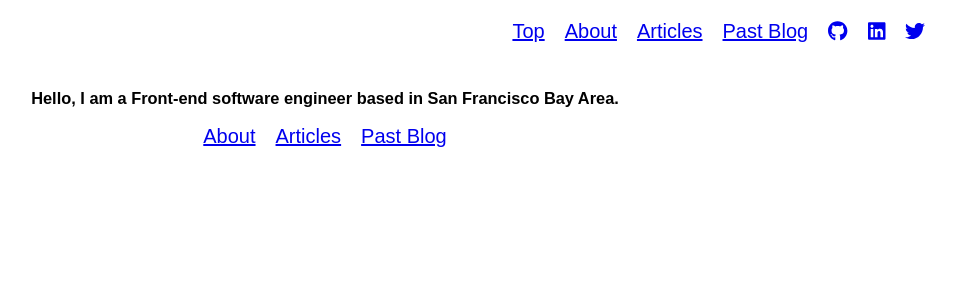
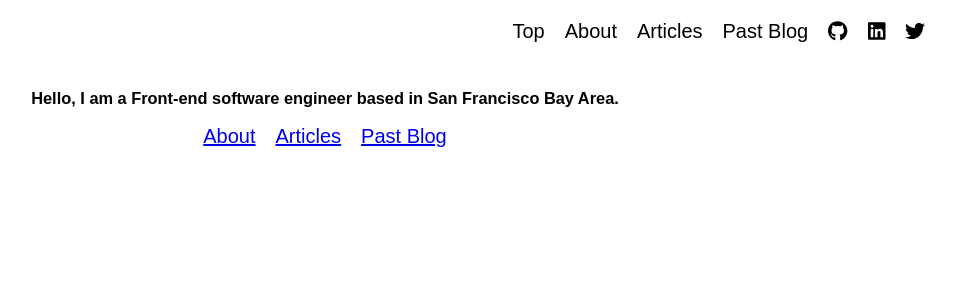
Before and after one commit to kkoisland/kkoisland-react, a React (Create React App) app: page / in a window 1280 px wide. Shown: the top 300 px of the page, without its empty margins (315-1270 px from the left). Built offline with nearby package versions, Linux system fonts and the light colour scheme.

Commit message:
Remove link underline in a tag

```diff
--- a/src/components/Header.tsx
+++ b/src/components/Header.tsx
@@ -4,7 +4,12 @@ import { FontAwesomeIcon } from '@fortawesome/react-fontawesome'
 import { faTwitter, faGithub, faLinkedin } from '@fortawesome/free-brands-svg-icons'
 
 const Header = (): ReactElement => {
-  const iconStyle: React.CSSProperties = { padding: '0 10px', fontSize: 20 }
+  const iconStyle: React.CSSProperties = {
+    padding: '0 10px',
+    fontSize: '20px',
+    textDecoration: 'none',
+    color: 'black'
+  }
   return (
     <>
       <div style={{ textAlign: 'right', padding: '0 10px' }}>
```
